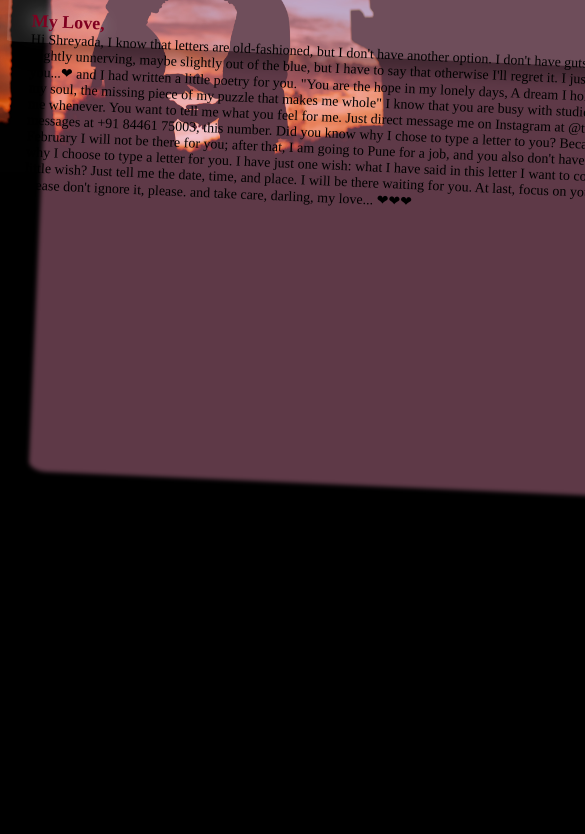
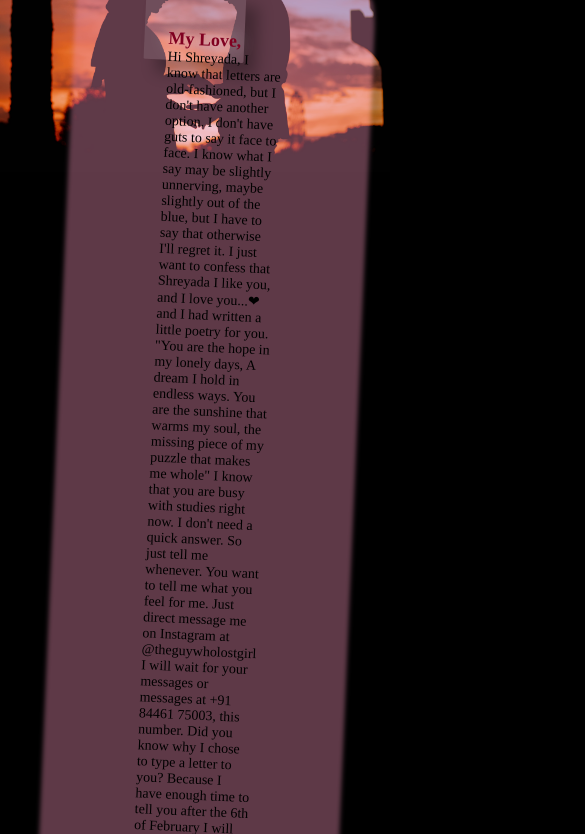
Before and after one commit to sohamjadhav0412/propose, a plain HTML site: page new.html in a window 390 px wide. Shown: the part 88-922 px from the top of the page, 585 px wide, since content can reach past the window. Before the commit the page ends 844 px from the top, so only its background shows below. Drawn offline with Linux system fonts and the light colour scheme.

Commit message:
first commit

```diff
--- a/new.css
+++ b/new.css
@@ -102,7 +102,7 @@ p {
 @media (max-width: 1024px) {
   .postcard1 {
     width: 600px;
-    height: 100px;
+    height: 1700px;
     left: 20%;
   }
 
@@ -163,14 +163,14 @@ p {
 
 @media (max-width: 480px) {
   .postcard {
-    width: 900px;
+    width: 100px;
     height: 70px;
     padding: 1.5em;
   }
 
   .postcard1 {
-    width: 900px;
-    height: 500px;
+    width: 300px;
+    height: 1700px;
     left: 10%;
   }
 
```
